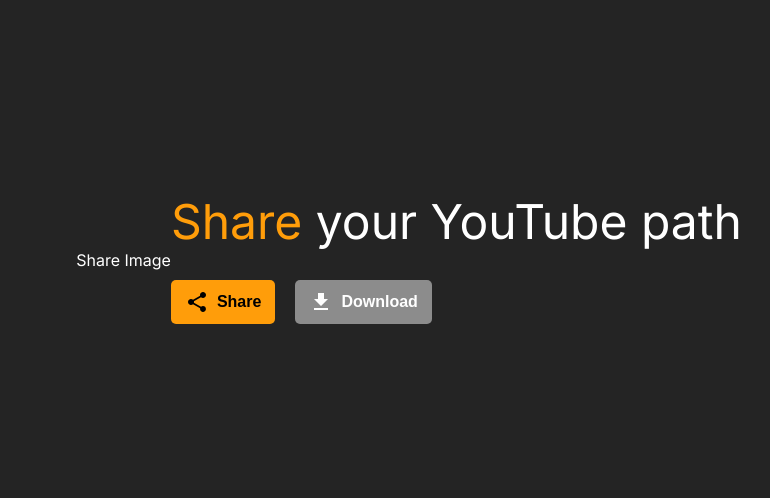
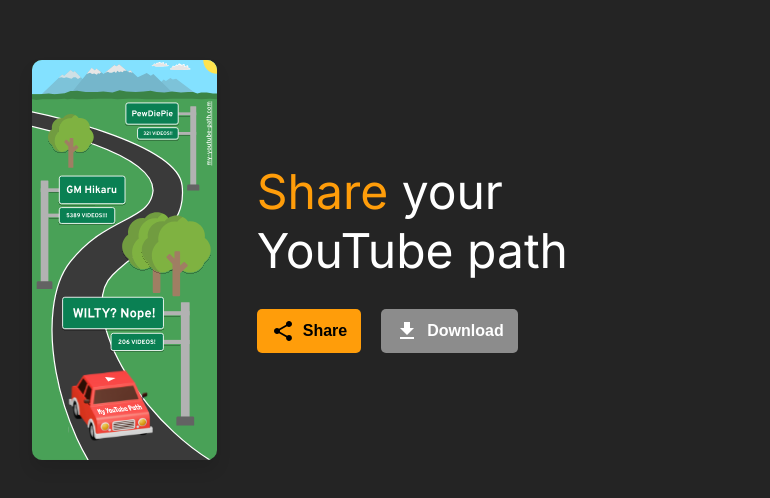
Before and after one commit to leosch1/youtube-path, a Next.js app: page / in a window 1280 px wide. Shown: the part 8940-9438 px from the top of the page, without its empty margins (414-1184 px from the left). Built offline with nearby package versions, Linux system fonts and the light colour scheme.

Commit message:
add share image

```diff
--- a/components/Share.module.css
+++ b/components/Share.module.css
@@ -3,6 +3,15 @@
   display: flex;
   justify-content: center;
   align-items: center;
+  gap: 40px;
+  margin: 0 50px;
+}
+
+.container .left {
+  height: 50vh;
+  width: auto;
+  border-radius: 10px;
+  box-shadow: 0px 10px 15px rgba(0, 0, 0, 0.1);
 }
 
 .container .right h2 {
--- a/components/Share.tsx
+++ b/components/Share.tsx
@@ -1,4 +1,5 @@
 import React from 'react';
+import Image from 'next/image';
 import styles from './Share.module.css';
 import ShareIcon from '@mui/icons-material/Share';
 import DownloadIcon from '@mui/icons-material/Download';
@@ -7,7 +8,13 @@ const Share: React.FC = () => {
 
   return (
     <div className={styles.container}>
-      <p>Share Image</p>
+      <Image
+        src="/images/share-my-path.svg"
+        alt="Your YouTube path"
+        width={0}
+        height={0}
+        className={styles.left}
+      />
       <div className={styles.right}>
         <h2><em>Share</em> your YouTube path</h2>
         <div className={styles.buttons}>
```
Also changed, not shown: public/images/share-my-path.svg (added).
